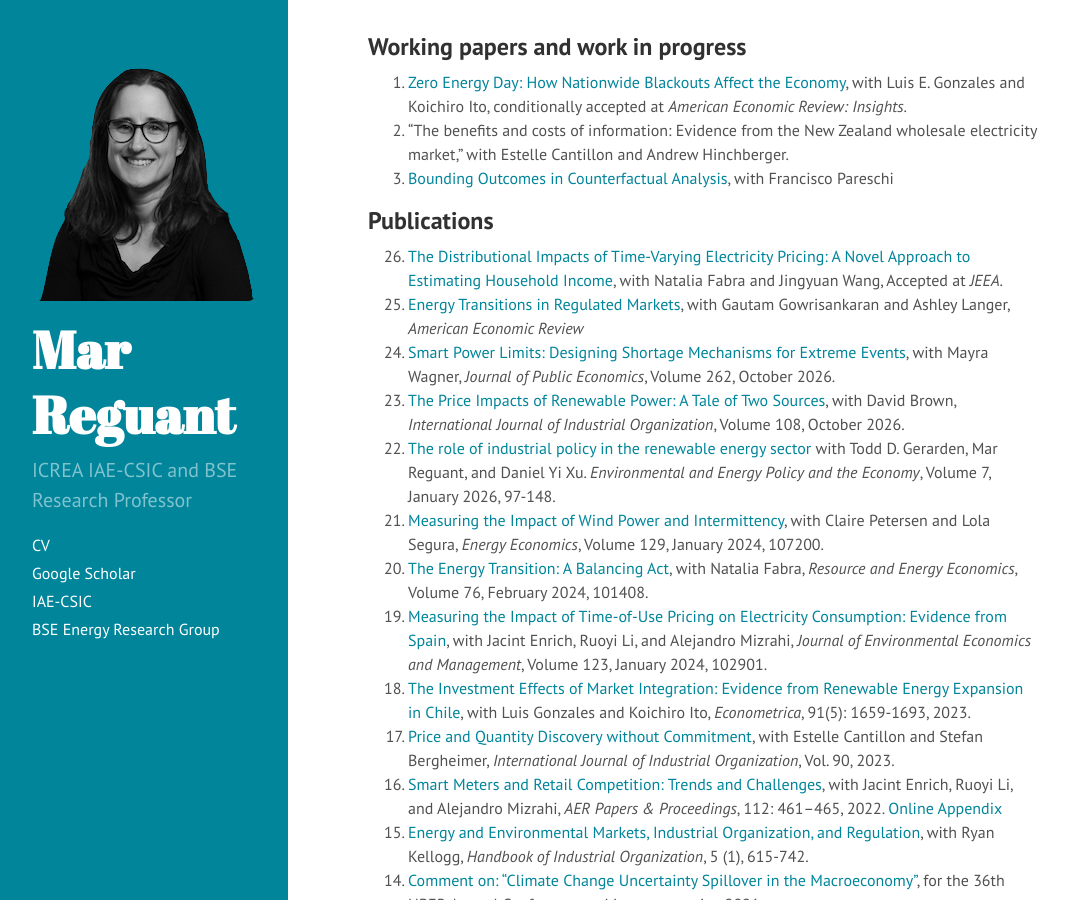
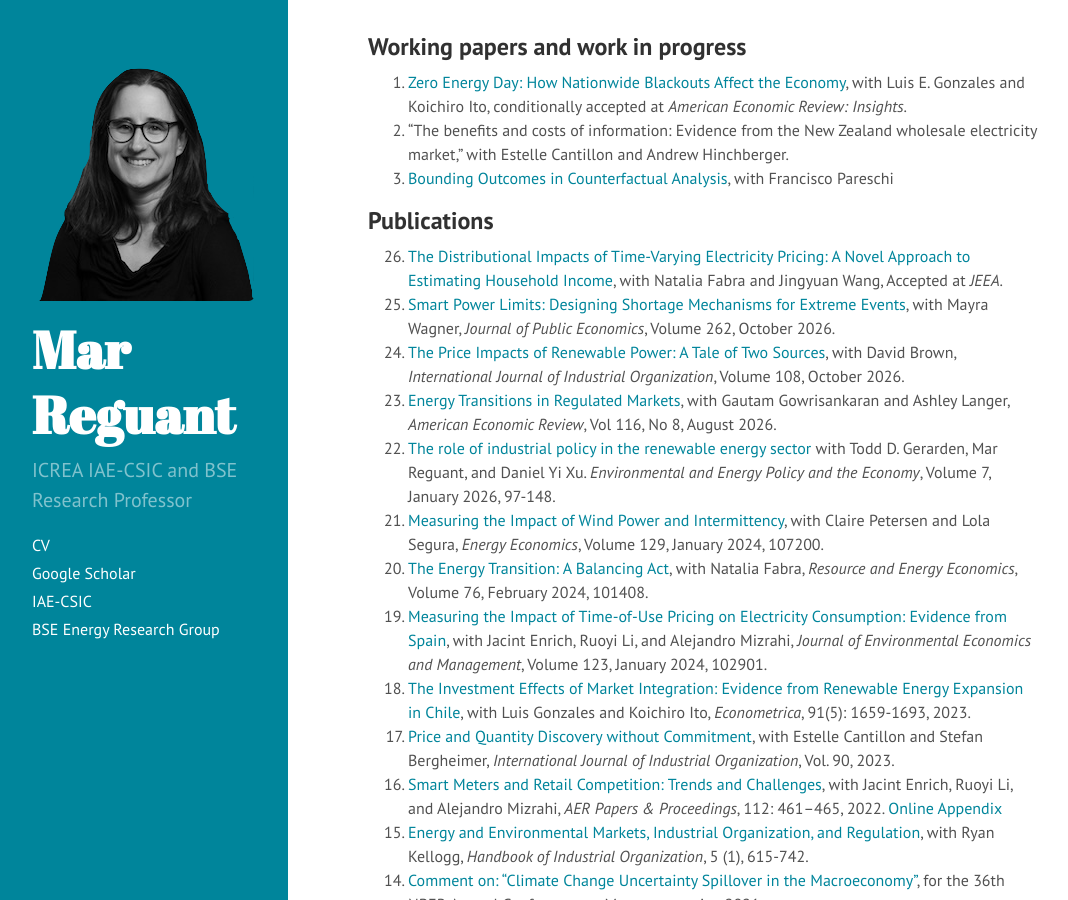
Before and after one commit to mreguant/mreguant.github.io, a Jekyll site: the page built from index.md, in a window 1280 px wide and 900 px high. Shown: the whole window, without its empty margins (0-1068 px from the left). Built offline with Jekyll 4.4.1, drawn with Linux system fonts in a browser that asks for light colours; nearby versions of some CDN libraries.

Commit message:
Update publication list in index.md

```diff
--- a/index.md
+++ b/index.md
@@ -10,24 +10,24 @@ title: Home
 
 ## Publications
 2. [The Distributional Impacts of Time-Varying Electricity Pricing: A Novel Approach to Estimating Household Income](https://mreguant.github.io/papers/Distributional_Impacts_of_Real_Time_Pricing.pdf), with Natalia Fabra and Jingyuan Wang, Accepted at *JEEA*.
-3. [Energy Transitions in Regulated Markets](https://mreguant.github.io/papers/energy_transitions_regulated_markets.pdf), with Gautam Gowrisankaran and Ashley Langer, *American Economic Review*
 4. [Smart Power Limits: Designing Shortage Mechanisms for Extreme Events](https://doi.org/10.1016/j.jpubeco.2026.105772), with Mayra Wagner, *Journal of Public Economics*, Volume 262, October 2026.
 5. [The Price Impacts of Renewable Power: A Tale of Two Sources](https://doi.org/10.1016/j.ijindorg.2026.103283), with David Brown, *International Journal of Industrial Organization*, Volume 108, October 2026.
-6. [The role of industrial policy in the renewable energy sector](https://www.journals.uchicago.edu/doi/abs/10.1086/738542) with Todd D. Gerarden, Mar Reguant, and Daniel Yi Xu. *Environmental and Energy Policy and the Economy*, Volume 7, January 2026, 97-148.
-7. [Measuring the Impact of Wind Power and Intermittency](https://mreguant.github.io/papers/Measuring_the_Impact_of_Wind_Power.pdf), with Claire Petersen and Lola Segura, *Energy Economics*, Volume 129, January 2024, 107200.
-8. [The Energy Transition: A Balancing Act](https://doi.org/10.1016/j.reseneeco.2023.101408), with Natalia Fabra, *Resource and Energy Economics*, Volume 76, February 2024, 101408.
-9. [Measuring the Impact of Time-of-Use Pricing on Electricity Consumption: Evidence from Spain](https://mreguant.github.io/papers/Time_of_Use_Impacts_Enrich_Li_Mizrahi_Reguant.pdf), with Jacint Enrich, Ruoyi Li, and Alejandro Mizrahi, *Journal of Environmental Economics and Management*, Volume 123, January 2024, 102901.
-10. [The Investment Effects of Market Integration: Evidence from Renewable Energy Expansion in Chile](https://mreguant.github.io/papers/Market_Integration_Gonzales_Ito_Reguant.pdf), with Luis Gonzales and Koichiro Ito, *Econometrica*,  91(5): 1659-1693, 2023.
-11. [Price and Quantity Discovery without Commitment](https://doi.org/10.1016/j.ijindorg.2023.102987), with Estelle Cantillon and Stefan Bergheimer, *International Journal of Industrial Organization*, Vol. 90, 2023.
-12. [Smart Meters and Retail Competition: Trends and Challenges](https://www.aeaweb.org/articles/pdf/doi/10.1257/pandp.20221061), with Jacint Enrich, Ruoyi Li, and Alejandro Mizrahi, *AER Papers & Proceedings*, 112: 461–465,  2022. [Online Appendix](https://mreguant.github.io/papers/Competition_in_Retail_Electricity_Online_App.pdf)
-13. [Energy and Environmental Markets, Industrial Organization, and Regulation](https://www.nber.org/papers/w29235), with Ryan Kellogg, *Handbook of Industrial Organization*, 5 (1), 615-742.
-14. [Comment on: "Climate Change Uncertainty Spillover in the Macroeconomy"](https://www.nber.org/books-and-chapters/nber-macroeconomics-annual-2021-volume-36/comment-climate-change-uncertainty-spillover-macroeconomy-reguant), for the 36th NBER Annual Conference on Macroeconomics, 2021.
-15. [Comment on: "The Social Cost of Carbon: Advances in Long-Term Probabilistic Projections of Population, GDP, Emissions, and Discount Rates"](https://www.brookings.edu/wp-content/uploads/2021/09/15985-BPEA-BPEA-FA21_WEB_Rennert-et-al_Reguant-Comment.pdf), Brookings Papers on Economic Activity: Fall 2021.
-16. [Mitigating Emissions Leakage in Incomplete Carbon Markets](https://static1.squarespace.com/static/595af9e472af65691b788c27/t/5fa5b4b2bce9fd620f74cb23/1604695221135/AERE_manuscript.pdf), with Meredith Fowlie, *Journal of the Association of Environmental and Resource Economics*, 2022, 9: 2, 307-343. [Online Appendix](https://static1.squarespace.com/static/595af9e472af65691b788c27/t/5fa5b4bc62cc9b64015674b0/1604695233909/AERE_appendix.pdf)
-17. [Border Carbon Adjustments When Carbon Intensity Varies Across Producers: Evidence from California](https://www.aeaweb.org/articles?id=10.1257/pandp.20211073), with Meredith Fowlie and Claire Petersen, *AER Papers & Proceedings*, 2021, 111: 401-405. [Online Appendix](https://www.aeaweb.org/content/file?id=14554)
-18. [Estimating the Elasticity to Real Time Pricing: Evidence from the Spanish Electricity Market](https://doi.org/10.1016/j.reseneeco.2023.101408), with Natalia Fabra, Dave Rapson and Jingyuan Wang, *AER Papers & Proceedings*, 2021, 111: 425-429.
-19. [A Model of Search with Price Discrimination](https://mreguant.github.io/papers/manuscript_buyer_power_08_2020_REV_EER_FINAL-1.pdf), with Natalia Fabra, 2020, vol. 129(C), *European Economic Review*.
-20. [Machine Learning from Schools about Energy Efficiency](https://mreguant.github.io/papers/BKRRW_Published.pdf), with Fiona Burlig, Chris Knittel, Dave Rapson and Catherine Wolfram, *Journal of the Association of Environmental and Resource Economics*, 2020, 7: 6, 1181-1217. [Online Appendix](https://mreguant.github.io/papers/BKRRW_Schools_OnlineAppendix.pdf)
+6. [Energy Transitions in Regulated Markets](https://www.aeaweb.org/articles?id=10.1257/aer.20240094), with Gautam Gowrisankaran and Ashley Langer, *American Economic Review*, Vol 116, No 8, August 2026.
+7. [The role of industrial policy in the renewable energy sector](https://www.journals.uchicago.edu/doi/abs/10.1086/738542) with Todd D. Gerarden, Mar Reguant, and Daniel Yi Xu. *Environmental and Energy Policy and the Economy*, Volume 7, January 2026, 97-148.
+8. [Measuring the Impact of Wind Power and Intermittency](https://mreguant.github.io/papers/Measuring_the_Impact_of_Wind_Power.pdf), with Claire Petersen and Lola Segura, *Energy Economics*, Volume 129, January 2024, 107200.
+9. [The Energy Transition: A Balancing Act](https://doi.org/10.1016/j.reseneeco.2023.101408), with Natalia Fabra, *Resource and Energy Economics*, Volume 76, February 2024, 101408.
+10. [Measuring the Impact of Time-of-Use Pricing on Electricity Consumption: Evidence from Spain](https://mreguant.github.io/papers/Time_of_Use_Impacts_Enrich_Li_Mizrahi_Reguant.pdf), with Jacint Enrich, Ruoyi Li, and Alejandro Mizrahi, *Journal of Environmental Economics and Management*, Volume 123, January 2024, 102901.
+11. [The Investment Effects of Market Integration: Evidence from Renewable Energy Expansion in Chile](https://mreguant.github.io/papers/Market_Integration_Gonzales_Ito_Reguant.pdf), with Luis Gonzales and Koichiro Ito, *Econometrica*,  91(5): 1659-1693, 2023.
+12. [Price and Quantity Discovery without Commitment](https://doi.org/10.1016/j.ijindorg.2023.102987), with Estelle Cantillon and Stefan Bergheimer, *International Journal of Industrial Organization*, Vol. 90, 2023.
+13. [Smart Meters and Retail Competition: Trends and Challenges](https://www.aeaweb.org/articles/pdf/doi/10.1257/pandp.20221061), with Jacint Enrich, Ruoyi Li, and Alejandro Mizrahi, *AER Papers & Proceedings*, 112: 461–465,  2022. [Online Appendix](https://mreguant.github.io/papers/Competition_in_Retail_Electricity_Online_App.pdf)
+14. [Energy and Environmental Markets, Industrial Organization, and Regulation](https://www.nber.org/papers/w29235), with Ryan Kellogg, *Handbook of Industrial Organization*, 5 (1), 615-742.
+15. [Comment on: "Climate Change Uncertainty Spillover in the Macroeconomy"](https://www.nber.org/books-and-chapters/nber-macroeconomics-annual-2021-volume-36/comment-climate-change-uncertainty-spillover-macroeconomy-reguant), for the 36th NBER Annual Conference on Macroeconomics, 2021.
+16. [Comment on: "The Social Cost of Carbon: Advances in Long-Term Probabilistic Projections of Population, GDP, Emissions, and Discount Rates"](https://www.brookings.edu/wp-content/uploads/2021/09/15985-BPEA-BPEA-FA21_WEB_Rennert-et-al_Reguant-Comment.pdf), Brookings Papers on Economic Activity: Fall 2021.
+17. [Mitigating Emissions Leakage in Incomplete Carbon Markets](https://static1.squarespace.com/static/595af9e472af65691b788c27/t/5fa5b4b2bce9fd620f74cb23/1604695221135/AERE_manuscript.pdf), with Meredith Fowlie, *Journal of the Association of Environmental and Resource Economics*, 2022, 9: 2, 307-343. [Online Appendix](https://static1.squarespace.com/static/595af9e472af65691b788c27/t/5fa5b4bc62cc9b64015674b0/1604695233909/AERE_appendix.pdf)
+18. [Border Carbon Adjustments When Carbon Intensity Varies Across Producers: Evidence from California](https://www.aeaweb.org/articles?id=10.1257/pandp.20211073), with Meredith Fowlie and Claire Petersen, *AER Papers & Proceedings*, 2021, 111: 401-405. [Online Appendix](https://www.aeaweb.org/content/file?id=14554)
+19. [Estimating the Elasticity to Real Time Pricing: Evidence from the Spanish Electricity Market](https://doi.org/10.1016/j.reseneeco.2023.101408), with Natalia Fabra, Dave Rapson and Jingyuan Wang, *AER Papers & Proceedings*, 2021, 111: 425-429.
+20. [A Model of Search with Price Discrimination](https://mreguant.github.io/papers/manuscript_buyer_power_08_2020_REV_EER_FINAL-1.pdf), with Natalia Fabra, 2020, vol. 129(C), *European Economic Review*.
+21. [Machine Learning from Schools about Energy Efficiency](https://mreguant.github.io/papers/BKRRW_Published.pdf), with Fiona Burlig, Chris Knittel, Dave Rapson and Catherine Wolfram, *Journal of the Association of Environmental and Resource Economics*, 2020, 7: 6, 1181-1217. [Online Appendix](https://mreguant.github.io/papers/BKRRW_Schools_OnlineAppendix.pdf)
 29. [The Short-run and Long-run Effects of Covid-19 on Energy and the Environment](https://doi.org/10.1016/j.joule.2020.06.010), with Kenneth T. Gillingham, Christopher R. Knittel, Jing Li, and Marten Ovaere. *Joule*, 4: 1-5, 2020. [Paper with complementary material](https://mreguant.github.io/papers/gillingham_knittel_li_ovaere_reguant_covid_and_ee_SI)
 21. [The Efficiency and Sectoral Distributional Implications of Large-Scale Renewable Policies](https://mreguant.github.io/papers/reguant_redistribution_new.pdf), *Journal of the Association of Environmental and Resource Economics*, 2019, 6:S1, S129-S168. [Online appendix](https://mreguant.github.io/papers/reguant_redistribution_web_appendix.pdf)
 22. [Challenges in the Measurement of Leakage Risk](https://www.aeaweb.org/articles/pdf/doi/10.1257/pandp.20181087), with Meredith Fowlie, *American Economic Review Papers & Proceedings*, 2018, 108: 124-29.
```
